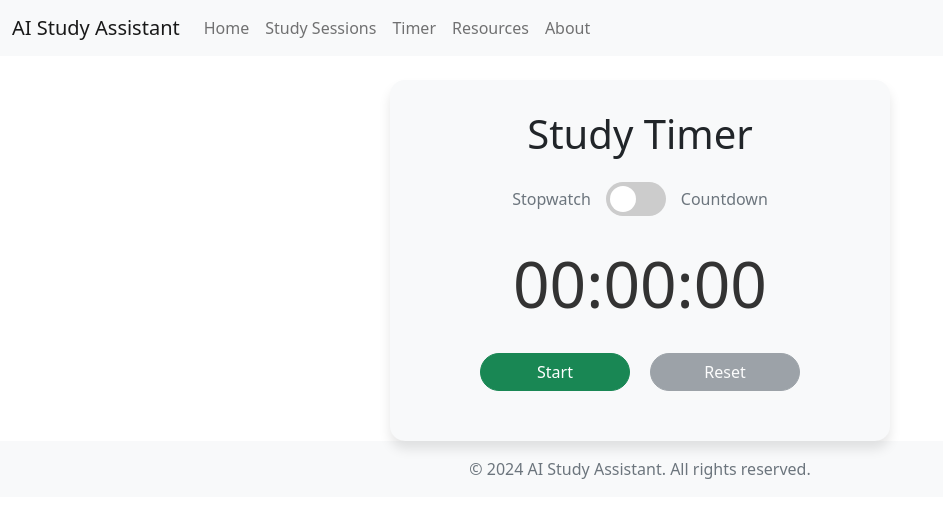
After one commit to rafanahmed/Django-AI-Study-Assistant, a Django app: page /timer/ in a window 1280 px wide. The commit adds this page. Shown: the top 518 px of the page, without its empty margins (0-943 px from the left). Run offline with Django 5.2, Linux system fonts and the light colour scheme.

Commit message:
Timer/Stopwatch

```diff
--- a/base/templates/base/navbar.html
+++ b/base/templates/base/navbar.html
@@ -21,6 +21,9 @@
           <a class="nav-link" href="{% url 'study_sessions' %}">Study Sessions</a>
         </li>
         <li class="nav-item">
+          <a class="nav-link" href="{% url 'timer' %}">Timer</a>
+        </li>
+        <li class="nav-item">
           <a class="nav-link" href="{% url 'resources' %}">Resources</a>
         </li>
         <li class="nav-item">
--- /dev/null
+++ b/base/templates/base/timer.html
@@ -0,0 +1,271 @@
+{% extends 'base/base.html' %}
+
+{% block title %}Study Timer | AI Study Assistant{% endblock %}
+
+{% block extra_css %}
+<style>
+    .timer-container {
+        max-width: 500px;
+        margin: 0 auto;
+        padding: 30px;
+        background-color: #f8f9fa;
+        border-radius: 15px;
+        box-shadow: 0 8px 12px rgba(0,0,0,0.1);
+    }
+
+    .timer-display h1 {
+        font-size: 4rem;
+        font-weight: 300;
+        color: #333;
+        text-align: center;
+        margin-bottom: 30px;
+    }
+
+    /* Toggle Switch Styling */
+    .timer-mode-toggle {
+        display: flex;
+        justify-content: center;
+        align-items: center;
+        margin-bottom: 30px;
+    }
+
+    .timer-mode-toggle .toggle-label {
+        margin: 0 15px;
+        font-weight: 500;
+        color: #6c757d;
+    }
+
+    .switch {
+        position: relative;
+        display: inline-block;
+        width: 60px;
+        height: 34px;
+    }
+
+    .switch input {
+        opacity: 0;
+        width: 0;
+        height: 0;
+    }
+
+    .slider {
+        position: absolute;
+        cursor: pointer;
+        top: 0;
+        left: 0;
+        right: 0;
+        bottom: 0;
+        background-color: #ccc;
+        transition: .4s;
+        border-radius: 34px;
+    }
+
+    .slider:before {
+        position: absolute;
+        content: "";
+        height: 26px;
+        width: 26px;
+        left: 4px;
+        bottom: 4px;
+        background-color: white;
+        transition: .4s;
+        border-radius: 50%;
+    }
+
+    input:checked + .slider {
+        background-color: #2196F3;
+    }
+
+    input:checked + .slider:before {
+        transform: translateX(26px);
+    }
+
+    .timer-actions {
+        display: flex;
+        justify-content: center;
+        gap: 20px;
+        margin-bottom: 20px;
+    }
+
+    .timer-actions .btn {
+        width: 150px;
+        border-radius: 25px;
+    }
+
+    .countdown-settings {
+        display: none;
+        justify-content: center;
+        gap: 10px;
+    }
+
+    .countdown-settings .form-control {
+        width: 100px;
+        text-align: center;
+    }
+</style>
+{% endblock %}
+
+{% block content %}
+<div class="container">
+    <div class="row">
+        <div class="col-md-8 offset-md-2">
+            <div class="timer-container">
+                <h1 class="text-center mb-4">Study Timer</h1>
+
+                <div class="timer-mode-toggle">
+                    <span class="toggle-label">Stopwatch</span>
+                    <label class="switch">
+                        <input type="checkbox" id="timer-mode-switch">
+                        <span class="slider"></span>
+                    </label>
+                    <span class="toggle-label">Countdown</span>
+                </div>
+
+                <div class="timer-display">
+                    <h1 id="timer-text">00:00:00</h1>
+                </div>
+
+                <div class="timer-actions">
+                    <button id="start-pause-btn" class="btn btn-success">Start</button>
+                    <button id="reset-btn" class="btn btn-secondary" disabled>Reset</button>
+                </div>
+
+                <div id="countdown-settings" class="countdown-settings">
+                    <input type="number" id="hours-input" class="form-control" placeholder="Hours" min="0" max="99">
+                    <input type="number" id="minutes-input" class="form-control" placeholder="Min" min="0" max="59">
+                    <input type="number" id="seconds-input" class="form-control" placeholder="Sec" min="0" max="59">
+                </div>
+            </div>
+        </div>
+    </div>
+</div>
+{% endblock %}
+
+{% block extra_js %}
+<script>
+document.addEventListener('DOMContentLoaded', function() {
+    const timerText = document.getElementById('timer-text');
+    const startPauseBtn = document.getElementById('start-pause-btn');
+    const resetBtn = document.getElementById('reset-btn');
+    const timerModeSwitch = document.getElementById('timer-mode-switch');
+    const countdownSettings = document.getElementById('countdown-settings');
+
+    const hoursInput = document.getElementById('hours-input');
+    const minutesInput = document.getElementById('minutes-input');
+    const secondsInput = document.getElementById('seconds-input');
+
+    let timer;
+    let isRunning = false;
+    let isStopwatch = true;
+    let startTime, elapsedTime, countdownEndTime;
+
+    function formatTime(milliseconds) {
+        const totalSeconds = Math.floor(milliseconds / 1000);
+        const hours = Math.floor(totalSeconds / 3600);
+        const minutes = Math.floor((totalSeconds % 3600) / 60);
+        const seconds = totalSeconds % 60;
+
+        return `${pad(hours)}:${pad(minutes)}:${pad(seconds)}`;
+    }
+
+    function pad(number) {
+        return number.toString().padStart(2, '0');
+    }
+
+    function startStopwatch() {
+        startTime = Date.now() - (elapsedTime || 0);
+        timer = setInterval(() => {
+            elapsedTime = Date.now() - startTime;
+            timerText.textContent = formatTime(elapsedTime);
+        }, 1000);
+        startPauseBtn.textContent = 'Pause';
+        resetBtn.disabled = false;
+    }
+
+    function startCountdown() {
+        const hours = parseInt(hoursInput.value) || 0;
+        const minutes = parseInt(minutesInput.value) || 0;
+        const seconds = parseInt(secondsInput.value) || 0;
+
+        if (hours === 0 && minutes === 0 && seconds === 0) {
+            alert('Please set a countdown time');
+            return;
+        }
+
+        const totalMilliseconds = (hours * 3600 + minutes * 60 + seconds) * 1000;
+        countdownEndTime = Date.now() + totalMilliseconds;
+
+        timer = setInterval(() => {
+            const remainingTime = countdownEndTime - Date.now();
+
+            if (remainingTime <= 0) {
+                clearInterval(timer);
+                timerText.textContent = '00:00:00';
+                startPauseBtn.textContent = 'Start';
+                alert('Countdown finished!');
+                return;
+            }
+
+            timerText.textContent = formatTime(remainingTime);
+        }, 1000);
+
+        startPauseBtn.textContent = 'Pause';
+        resetBtn.disabled = false;
+    }
+
+    function pause() {
+        clearInterval(timer);
+        startPauseBtn.textContent = 'Resume';
+    }
+
+    startPauseBtn.addEventListener('click', () => {
+        if (!isRunning) {
+            isRunning = true;
+            if (isStopwatch) {
+                startStopwatch();
+            } else {
+                startCountdown();
+            }
+        } else {
+            isRunning = false;
+            pause();
+        }
+    });
+
+    resetBtn.addEventListener('click', () => {
+        clearInterval(timer);
+        isRunning = false;
+        startPauseBtn.textContent = 'Start';
+        resetBtn.disabled = true;
+
+        if (isStopwatch) {
+            elapsedTime = 0;
+            timerText.textContent = '00:00:00';
+        } else {
+            timerText.textContent = '00:00:00';
+            hoursInput.value = '';
+            minutesInput.value = '';
+            secondsInput.value = '';
+        }
+    });
+
+    timerModeSwitch.addEventListener('change', () => {
+        isStopwatch = !timerModeSwitch.checked;
+
+        // Reset everything
+        clearInterval(timer);
+        isRunning = false;
+        startPauseBtn.textContent = 'Start';
+        resetBtn.disabled = true;
+        timerText.textContent = '00:00:00';
+
+        // Toggle countdown settings visibility
+        if (isStopwatch) {
+            countdownSettings.style.display = 'none';
+        } else {
+            countdownSettings.style.display = 'flex';
+        }
+    });
+});
+</script>
+{% endblock %}
--- a/base/urls.py
+++ b/base/urls.py
@@ -6,4 +6,5 @@ urlpatterns = [
     path('study-sessions/', views.study_sessions_view, name='study_sessions'),
     path('resources/', views.resources_view, name='resources'),
     path('about/', views.about_view, name='about'),
+    path('timer/', views.timer_page, name='timer'),
 ]
--- a/base/views.py
+++ b/base/views.py
@@ -23,3 +23,9 @@ def about_view(request):
     Render the about page
     """
     return render(request, 'base/about.html')
+
+def timer_page(request):
+    """
+    Render the timer page with toggle functionality
+    """
+    return render(request, 'base/timer.html')
```
